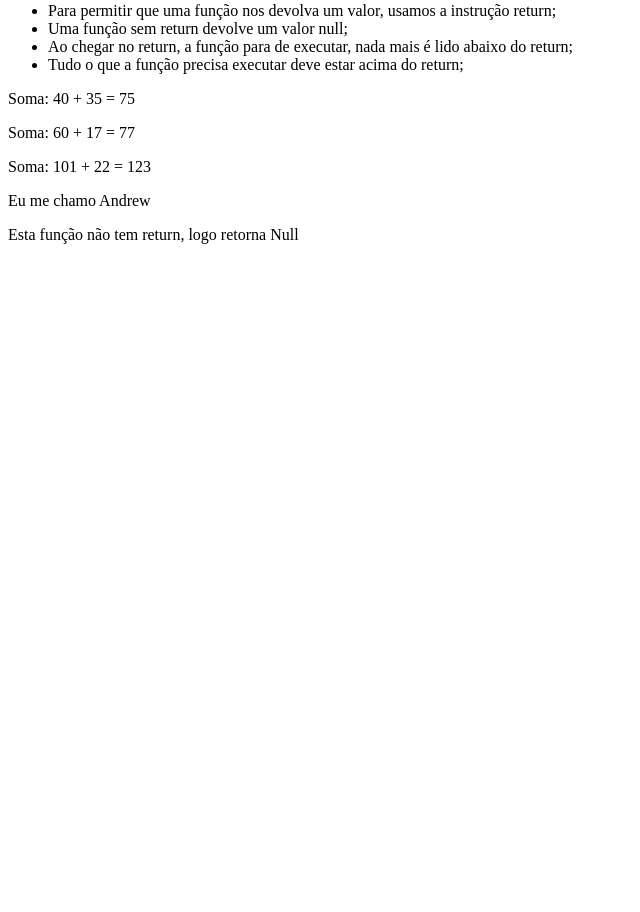
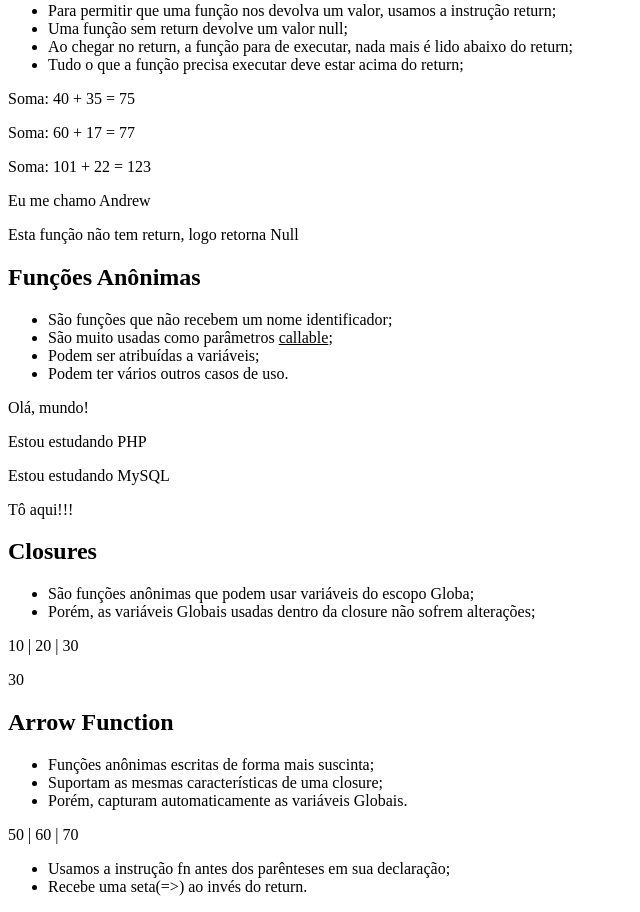
Before and after one commit to AndrewHGomes/Aprendendo-PHP, a PHP site: page / in a window 1280 px wide. Shown: the part 1557-2469 px from the top of the page, without its empty margins (0-640 px from the left). Before the commit the page ends 1801 px from the top, so only its background shows below. Run offline with PHP 8.4, Linux system fonts and the light colour scheme.

Commit message:
Mais funções na Aula 13

```diff
--- a/13-funcoes/index.php
+++ b/13-funcoes/index.php
@@ -244,6 +244,100 @@
     </section>
     <section>
 
+      <h2>Funções Anônimas</h2>
+
+      <ul>
+        <li>São funções que não recebem um nome identificador;</li>
+        <li>São muito usadas como parâmetros <ins>callable</ins>;</li>
+        <li>Podem ser atribuídas a variáveis;</li>
+        <li>Podem ter vários outros casos de uso.</li>
+      </ul>
+
+      <?php
+
+      $anonimaSimples = function () {
+        echo "<p>Olá, mundo!</p>";
+      };
+
+      $anonimaSimples();
+
+      $anonimaParametro = function ($tech) {
+        echo "<p>Estou estudando $tech</p>";
+      };
+
+      $anonimaParametro('PHP');
+
+      $anonimaParametro('MySQL');
+
+      $anonimaCallable = function () {
+        return "<p>Tô aqui!!!</p>";
+      };
+
+      function falar($arg)
+      {
+        echo $arg;
+      }
+
+      falar($anonimaCallable());
+
+      ?>
+
+    </section>
+    <section>
+
+      <h2>Closures</h2>
+
+      <ul>
+        <li>São funções anônimas que podem usar variáveis do escopo Globa;</li>
+        <li>Porém, as variáveis Globais usadas dentro da closure não sofrem alterações;</li>
+      </ul>
+
+      <?php
+
+      $x = 20;
+
+      $y = 30;
+
+      $minhaClosure = function ($z) use ($x, $y) {
+        echo "<p>$z | $x | $y</p>";
+
+        $y = 'Teste';
+      };
+
+      $minhaClosure(10);
+
+      echo "<p>$y</p>";
+
+      ?>
+
+    </section>
+    <section>
+
+      <h2>Arrow Function</h2>
+
+      <ul>
+        <li>Funções anônimas escritas de forma mais suscinta;</li>
+        <li>Suportam as mesmas características de uma closure;</li>
+        <li>Porém, capturam automaticamente as variáveis Globais.</li>
+      </ul>
+
+      <?php
+
+      $a = 50;
+
+      $b = 60;
+
+      $myArrow = fn($c) => "<p>$a | $b | $c</p>";
+
+      echo $myArrow(70);
+
+      ?>
+
+      <ul>
+        <li>Usamos a instrução fn antes dos parênteses em sua declaração;</li>
+        <li>Recebe uma seta(=>) ao invés do return.</li>
+      </ul>
+
     </section>
 
   </main>
```
